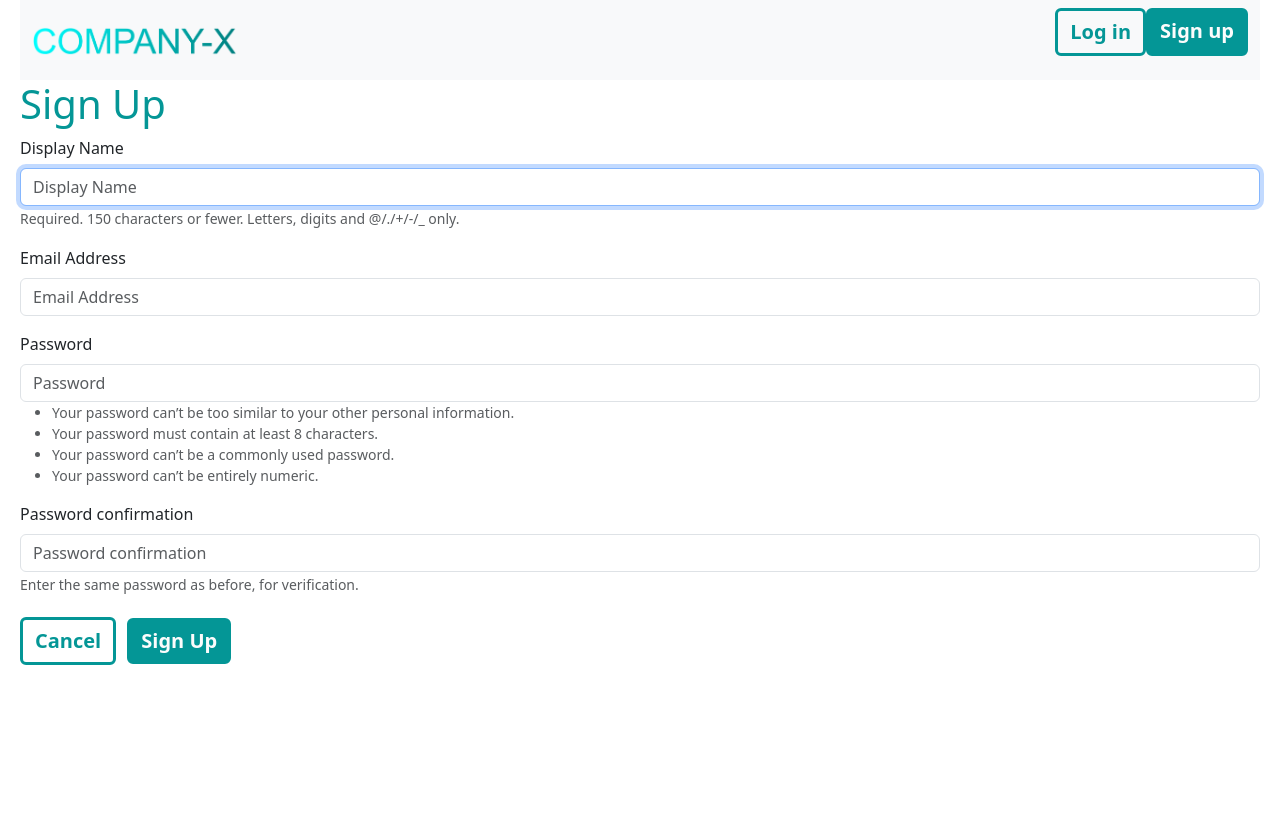
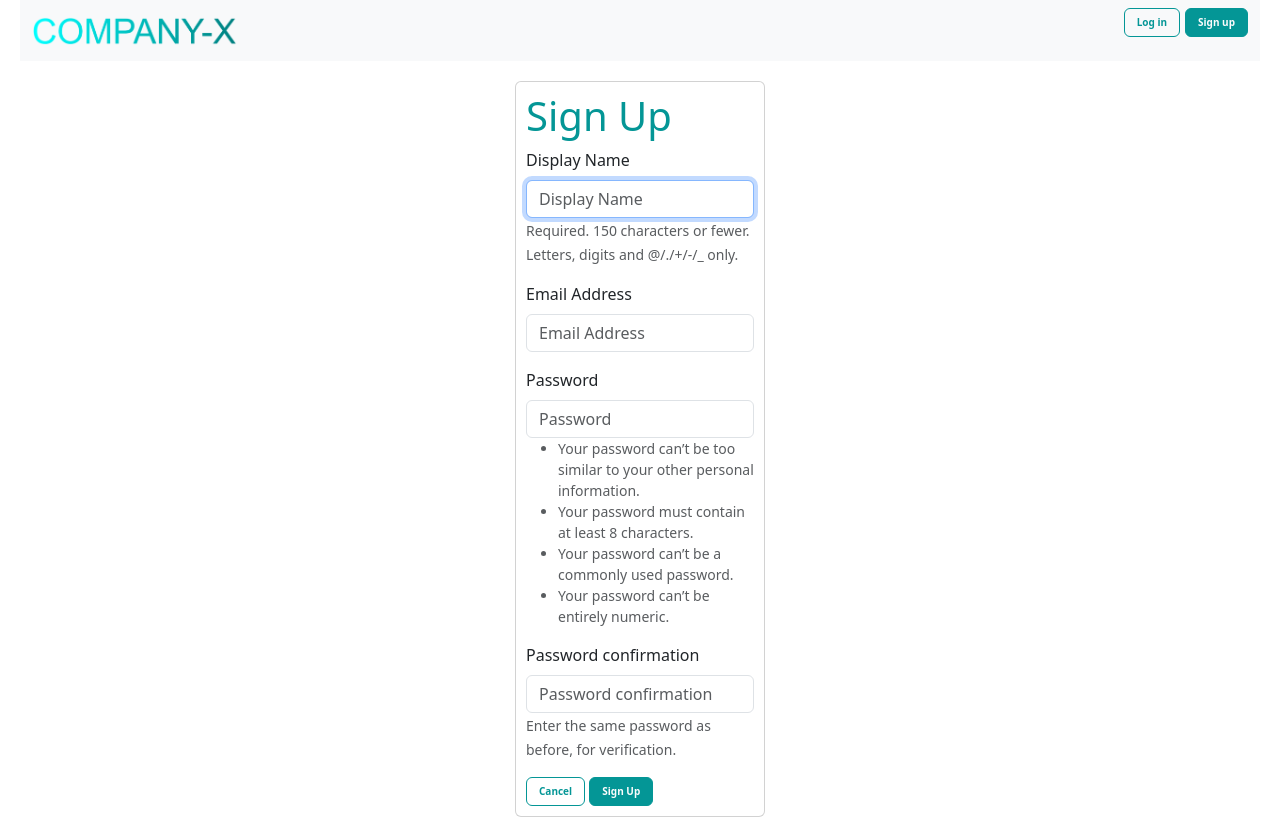
Before and after one commit to thomasmbatha/companyx, a Django app: page /accounts/signup/ in a window 1280 px wide. Before the commit the page ends 665 px from the top, so only its background shows below. Run offline with Django 4.2, Linux system fonts and the light colour scheme; some libraries are stand-ins or nearby versions.

Commit message:
wwok 20/05/2024

```diff
--- a/accounts/templates/accounts/signup.html
+++ b/accounts/templates/accounts/signup.html
@@ -4,11 +4,17 @@
     | Signup
 {% endblock  %}
 {% block content %}
-    <h1>Sign Up</h1>
-    <form method="POST">
-        {% csrf_token %}
-        {% bootstrap_form form %}
-        <a href="{% url 'home' %}" class="btn teal-border" style="margin-right:7px ; margin-top:5px">Cancel</a>
-        <input type="submit" class="btn teal-full" value="Sign Up" style="margin-top:5px">
-    </form>
+<div class="card signup-card">
+    <div class="signup-form">
+        <h1>Sign Up</h1>
+        <form method="POST">
+            {% csrf_token %}
+            {% bootstrap_form form %}
+            <div class="signup-buttons">
+                <a href="{% url 'home' %}" class="btn teal-border">Cancel</a>
+                <input type="submit" class="btn teal-full" value="Sign Up">
+            </div>
+        </form>
+    </div>
+</div>
 {% endblock %}
--- a/static/css/styles.css
+++ b/static/css/styles.css
@@ -11,17 +11,17 @@ h1 {
 .teal-border {
     color: rgb(4, 150, 150);
     background-color: transparent;
-    border: 3px solid rgb(4, 150, 150);
+    border: 1.5px solid rgb(4, 150, 150);
     font-weight: bold;
-    font-size: 20px;
+    font-size: 10px;
     border-radius: 6px;
 }
 .teal-border:hover {
     color: rgb(4, 150, 150);
     background-color: transparent;
-    border: 3px solid transparent;
+    border: 1.5px solid transparent;
     font-weight: bold;
-    font-size: 20px;
+    font-size: 10px;
     border-radius: 6px;
 }
 /* teal-border button */
@@ -30,17 +30,29 @@ h1 {
 .teal-full {
     color: rgb(252, 252, 252);
     background-color: rgb(4, 150, 150);
-    border: 2px solid rgb(4, 150, 150);
-    font-size: 20px;
+    border: 1.5px solid rgb(4, 150, 150);
+    font-size: 10px;
     font-weight: bold;
     border-radius: 6px;
 }
 .teal-full:hover {
     color: rgb(4, 150, 150);
     background-color: transparent;
-    border: 2px solid transparent;
+    border: 1.5px solid transparent;
     font-weight: bold;
-    font-size: 20px;
+    font-size: 10px;
     border-radius: 6px;
 }
 /* teal-full button */
+.login-btn, .signup-{
+    margin-top: 5px;
+}
+.login-card,.signup-card{
+    width: 250px;
+    padding: 10px;
+    margin: auto;
+    margin-top: 20px;
+}
+.signup-btn{
+    margin: top 10px;
+}
--- a/templates/base.html
+++ b/templates/base.html
@@ -20,13 +20,15 @@
           <a class="navbar-brand" href=""><img src="{% static 'images/company_x_logo.png' %}" alt="image not available" style="height: 30px;"></a>
           <ul class="d-flex" role="search">
             {% if user.is_authenticated %}
-                <a href="#" class="btn teal-full">example_1</a>
-                <a href="#" class="btn teal-full">example_2</a>
-                <a href="#" class="btn teal-full">example_3</a>
+            <div class="buttons-landing"style="margin-right: 5px;">
+              <a href="#" class="btn teal-full">button_1</a>
+              <a href="#" class="btn teal-full">button_2</a>
+              <a href="#" class="btn teal-full">button_3</a>
+            </div>
                 <a href="{% url 'accounts:logout' %}" class="btn teal-border" style="margin-right:7px">Log out</a></li>
             {% else %}
                 <a href="{% url 'accounts:login' %}" class="btn teal-border">Log in</a>
-                <a href="{% url 'accounts:signup' %}" class="btn teal-full">Sign up</a>
+                <a href="{% url 'accounts:signup' %}" class="btn teal-full" style="margin-left: 5px;">Sign up</a>
             {% endif %}
           </ul>
         </div>
@@ -43,3 +45,9 @@
 <!-- git add .
 git commit -m "work 02-05-2024_14:42"
 git push -u origin companyx   -->
+
+{% comment %}
+git fetch origin
+git reset --hard origin/companyx
+git pull origin company
+{% endcomment %}
--- a/templates/landing_page.html
+++ b/templates/landing_page.html
@@ -2,5 +2,5 @@
 
 
 {% block content %}
-    <h1 id="landing_h1">Welcome to Company - X</h1>
+    <h1 id="landing_h1" style="text-align: center; margin-top: 10px;">Welcome to Company - X</h1>
 {% endblock  %}
```
Also changed, not shown: accounts/templates/accounts/login.html (+8 -4 lines), db.sqlite3.
